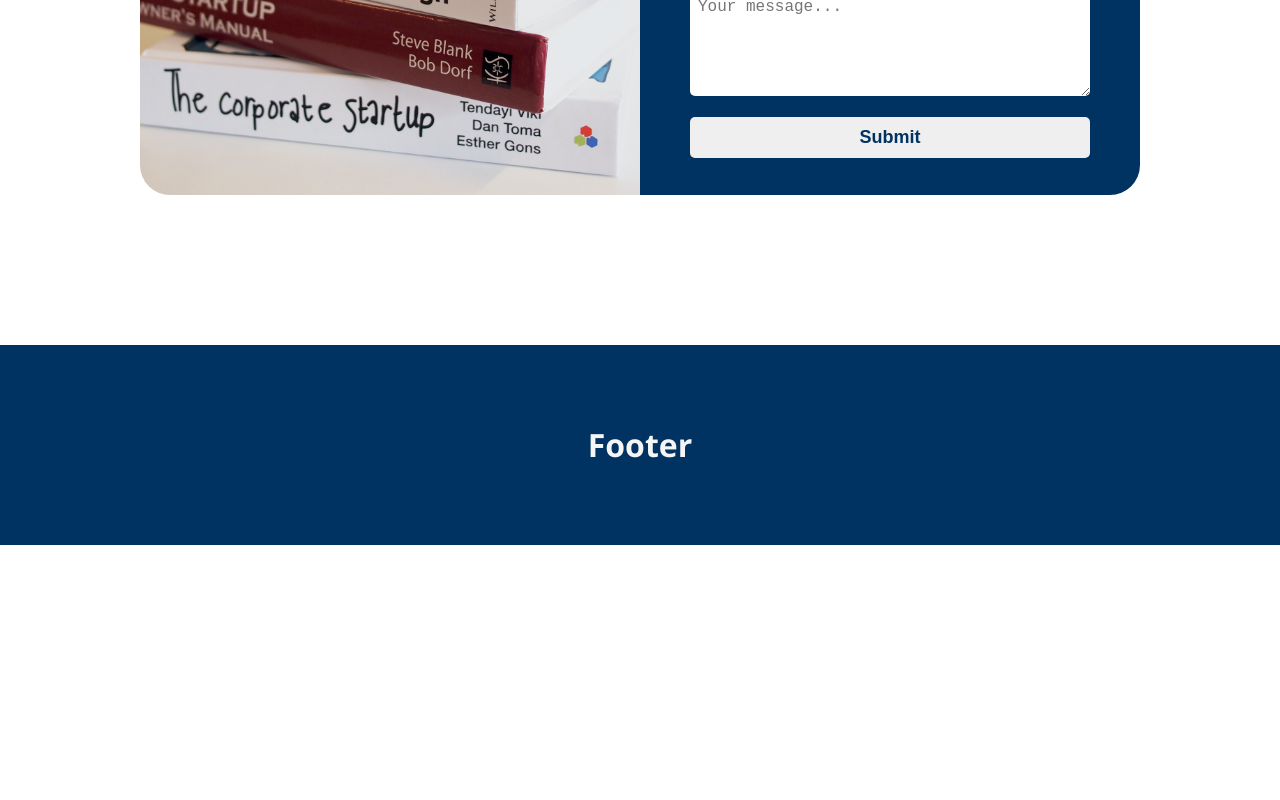
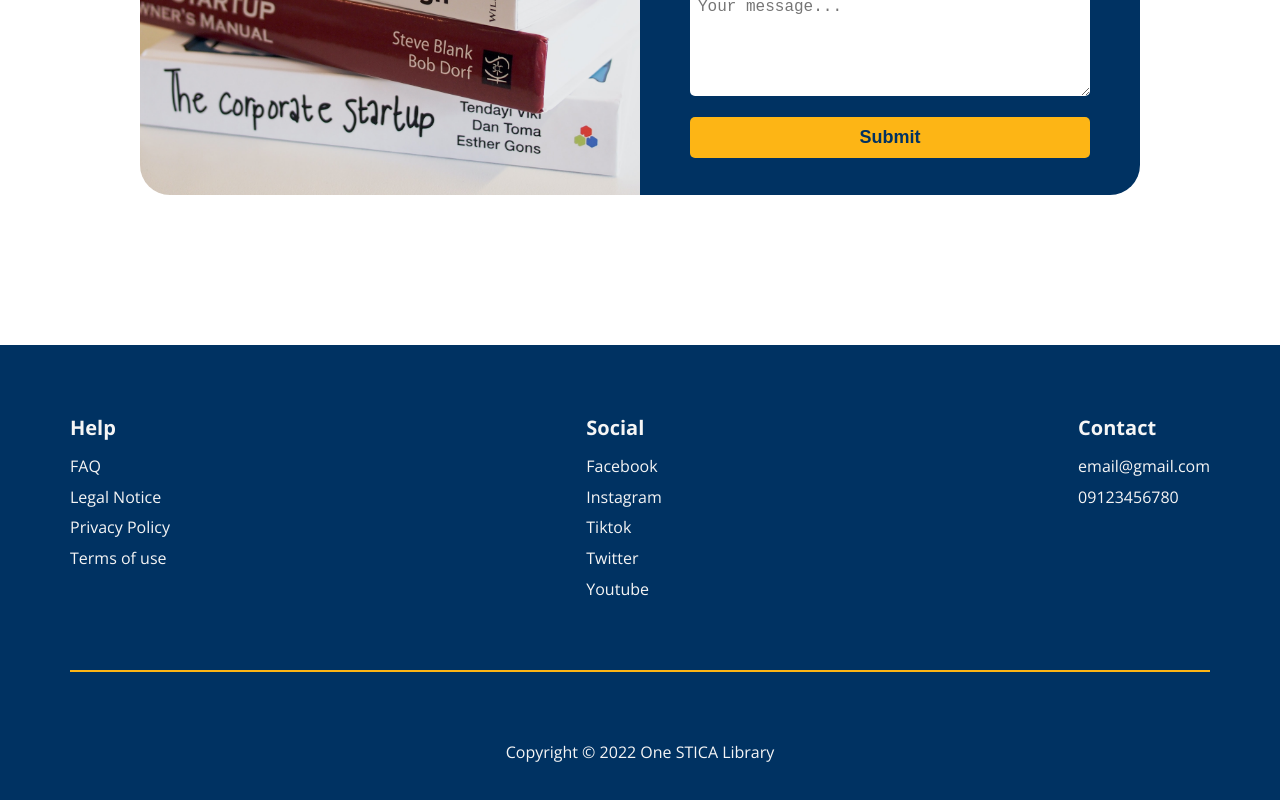
Before and after one commit to zomeru/lms-client, a Next.js app: page / in a window 1280 px wide. Shown: the part 2170-2970 px from the top of the page. Before the commit the page ends 2715 px from the top, so only its background shows below. Built offline with nearby package versions, Linux system fonts and the light colour scheme; no server answers.

Commit message:
Added footer

```diff
--- a/src/components/BookCard/style.ts
+++ b/src/components/BookCard/style.ts
@@ -80,7 +80,8 @@
     display: flex;
     justify-content: space-between;
     align-items: center;
-    background-color: #dfdfdfb2;
+    /* background-color: #dfdfdfb2; */
+    background-color: ${({ theme }) => theme.colorPrimary};
   }
 
   .fav-button {
@@ -94,7 +95,8 @@
     width: 25px;
     height: 25px;
     cursor: pointer;
-    color: ${({ theme }) => theme.colorPrimary};
+    /* color: ${({ theme }) => theme.colorPrimary}; */
+    color: ${({ theme }) => theme.colorSecondary};
   }
 
   .button-container {
@@ -102,13 +104,15 @@
   }
 
   .btn {
-    background-color: ${({ theme }) => theme.colorPrimary};
+    /* background-color: ${({ theme }) => theme.colorPrimary}; */
+    background-color: ${({ theme }) => theme.colorSecondary};
     padding: 4px 8px;
     border-radius: 5px;
     cursor: pointer;
 
     p {
-      color: ${({ theme }) => theme.whiteTLM};
+      /* color: ${({ theme }) => theme.whiteTLM}; */
+      color: ${({ theme }) => theme.colorPrimary};
     }
   }
 `;
--- a/src/components/Footer/index.tsx
+++ b/src/components/Footer/index.tsx
@@ -1,12 +1,40 @@
 import React from 'react';
 
+import { APP_NAME, FOOTER_LINKS } from '@/constants';
+import { keyGenerator } from '@/utils';
 import { StyledFooter } from './style';
 
 const Footer = () => {
   return (
     <StyledFooter>
-      <div>
-        <h1>Footer</h1>
+      <div className="footer-container">
+        <div className="footer-link-wrapper">
+          {FOOTER_LINKS.map((el, i) => (
+            <div key={keyGenerator(i)} className="link-wrapper">
+              <h3 className="footer-title">{el.title}</h3>
+              <ul>
+                {el.links.map((link, j) => (
+                  <li key={keyGenerator(j)} className="links link-list">
+                    {link.path === '#' ? (
+                      <p>{link.name}</p>
+                    ) : (
+                      <a
+                        href={link.path}
+                        target="_blank"
+                        rel="noreferrer noopener"
+                        className="links footer-link"
+                      >
+                        {link.name}
+                      </a>
+                    )}
+                  </li>
+                ))}
+              </ul>
+            </div>
+          ))}
+        </div>
+        <div className="yellow-line" />
+        <p className="copyright">Copyright &copy; 2022 {APP_NAME}</p>
       </div>
     </StyledFooter>
   );
--- a/src/components/Footer/style.ts
+++ b/src/components/Footer/style.ts
@@ -1,17 +1,60 @@
 import styled from 'styled-components';
 
 export const StyledFooter = styled.footer`
-  height: 200px;
+  /* height: 200px; */
   background-color: ${({ theme }) => theme.colorPrimary};
 
-  div {
+  .footer-container {
     height: 100%;
-    display: flex;
-    justify-content: center;
-    align-items: center;
+    max-width: var(--max-width);
+    margin: 0 auto;
+    padding: var(--h-padding-md);
   }
 
-  h1 {
+  .footer-link-wrapper {
+    display: flex;
+    justify-content: space-between;
+  }
+
+  .link-wrapper {
+    display: flex;
+    flex-direction: column;
+  }
+
+  .footer-title {
+    font-size: 20px;
+    color: ${({ theme }) => theme.whiteTLM};
+    margin-bottom: 15px;
+  }
+
+  .link-list {
+    p {
+      color: ${({ theme }) => theme.whiteTLM};
+    }
+
+    :not(:last-child) {
+      margin-bottom: 10px;
+    }
+  }
+
+  .footer-link {
+    color: ${({ theme }) => theme.whiteTLM};
+    transition: var(--transition_2);
+
+    :hover {
+      color: ${({ theme }) => theme.colorSecondary};
+      transition: var(--transition_2);
+    }
+  }
+
+  .yellow-line {
+    width: 100%;
+    height: 2px;
+    background-color: ${({ theme }) => theme.colorSecondary};
+    margin: var(--h-padding-md) 0;
+  }
+
+  .copyright {
     text-align: center;
     color: ${({ theme }) => theme.whiteTLM};
   }
--- a/src/components/_page/Home/Contact/style.ts
+++ b/src/components/_page/Home/Contact/style.ts
@@ -69,8 +69,10 @@
       border-radius: 5px;
       font-size: 18px;
       color: ${({ theme }) => theme.colorPrimary};
+      background-color: ${({ theme }) => theme.colorSecondary};
       font-weight: 600;
       border: none;
+      cursor: pointer;
     }
   }
 `;
--- a/src/constants.ts
+++ b/src/constants.ts
@@ -28,3 +28,39 @@
     }
   ]
 ];
+
+export const FOOTER_LINKS = [
+  {
+    title: 'Help',
+    links: [
+      { name: 'FAQ', path: '/faq' },
+      { name: 'Legal Notice', path: '/legal-notice' },
+      { name: 'Privacy Policy', path: '/privacy-policy' },
+      { name: 'Terms of use', path: '/terms-of-use' }
+    ]
+  },
+  {
+    title: 'Social',
+    links: [
+      { name: 'Facebook', path: 'https://www.facebook.com/STIAlabang/' },
+      { name: 'Instagram', path: 'https://www.instagram.com/stialabang/' },
+      { name: 'Tiktok', path: 'https://www.tiktok.com/@stialabang/' },
+      { name: 'Twitter', path: 'https://twitter.com/stialabang' },
+      {
+        name: 'Youtube',
+        path: 'https://www.youtube.com/channel/UC-lHJZR3Gqxm24_Vd_AJ5Yw'
+      }
+    ]
+  },
+  {
+    title: 'Contact',
+    links: [
+      { name: 'email@gmail.com', path: 'mailto:email@gmail.com' },
+      { name: '09123456780', path: '#' }
+      // {
+      //   name: 'C29W+VQG, Montillano St, Alabang, Muntinlupa, 1780 Metro Manila',
+      //   path: '#'
+      // }
+    ]
+  }
+];
```
